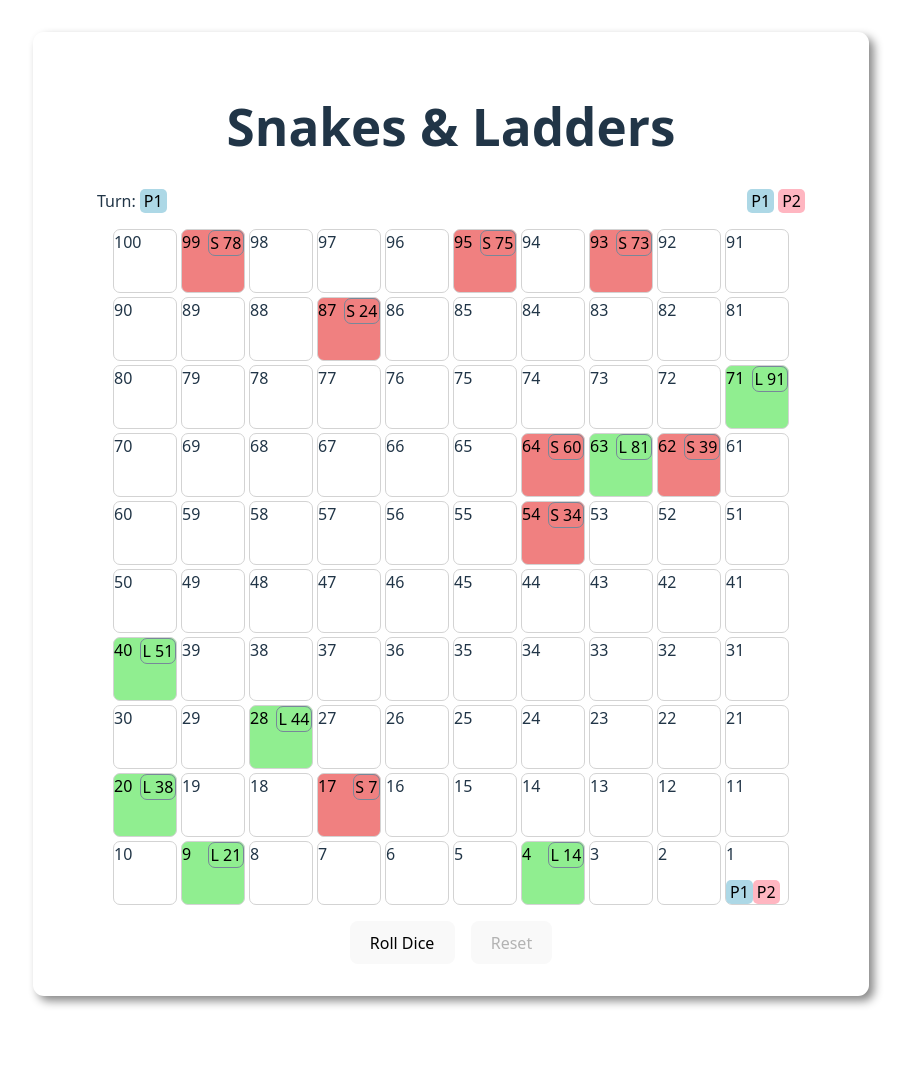
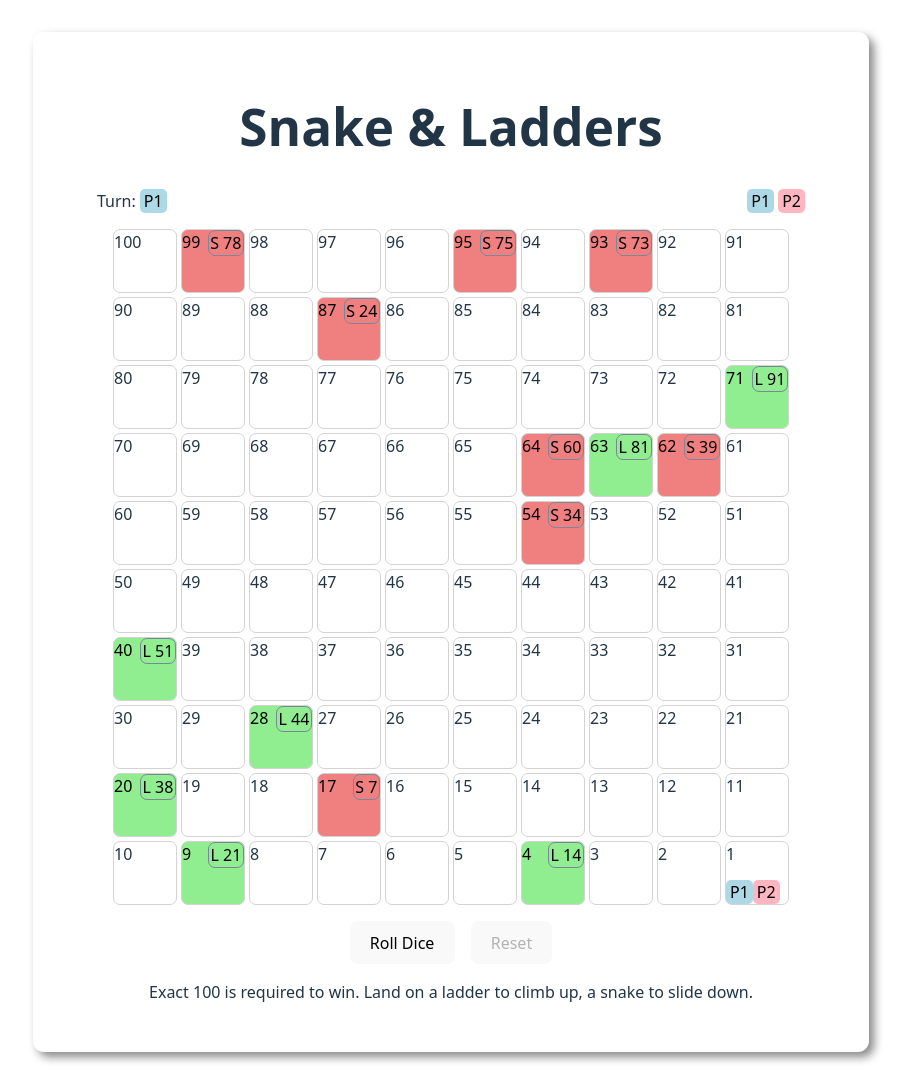
Before and after one commit to mRbinG11/snakes-n-ladders, a React (Vite) app: page / in a window 1280 px wide. Shown: the whole page, without its empty margins (189-1100 px from the left). Before the commit the page ends 1028 px from the top, so only its background shows below. Built offline with nearby package versions, Linux system fonts and the light colour scheme.

Commit message:
changes for test cases

```diff
--- a/src/components/Board.jsx
+++ b/src/components/Board.jsx
@@ -137,7 +137,7 @@ export const Board = () => {
 
   return (
     <div className="card">
-      <h1>Snakes & Ladders</h1>
+      <h1>Snake & Ladders</h1>
       <div className="subtitle">
         <div className="left-subtitle">
           {gameOn ? (
@@ -180,6 +180,10 @@ export const Board = () => {
           Reset
         </button>
       </div>
+      <p>
+        Exact 100 is required to win. Land on a ladder to climb up, a snake to
+        slide down.
+      </p>
     </div>
   );
 };
```
